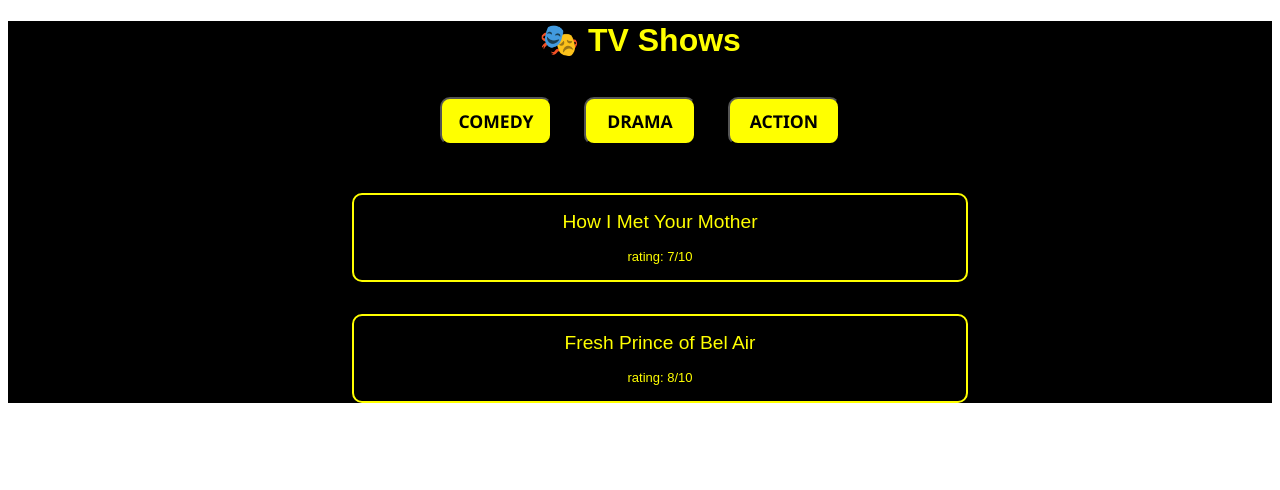
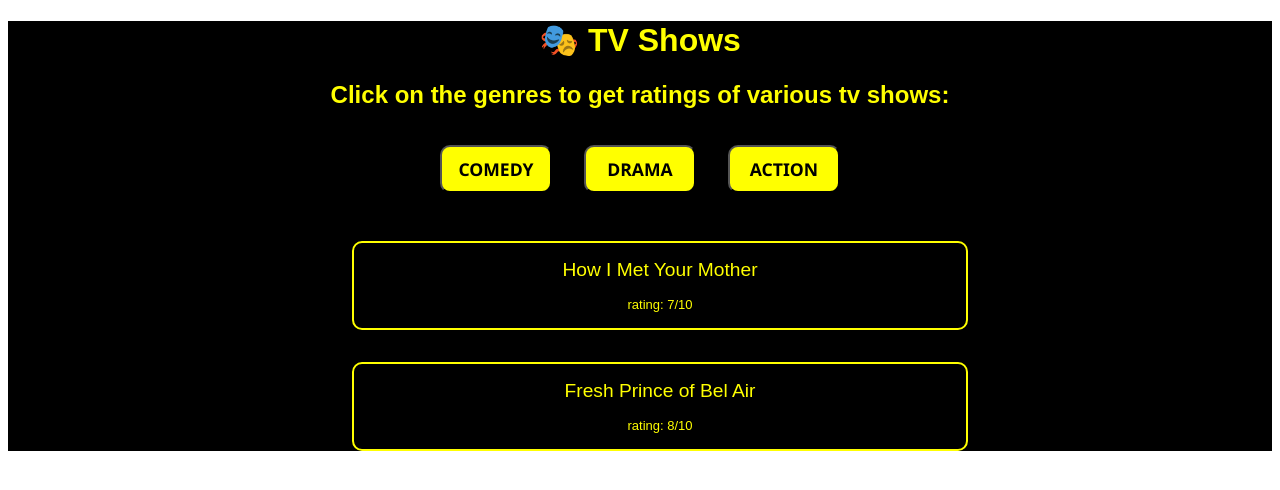
Before and after one commit to ShasheeshPurohit/tv-show-ratings, a React (Create React App) app: page / in a window 1280 px wide. Shown: the top 490 px of the page. Built offline with nearby package versions, Linux system fonts and the light colour scheme.

Commit message:
updated headings

```diff
--- a/src/App.js
+++ b/src/App.js
@@ -48,6 +48,7 @@
   return (
     <div className="App">
       <h1 className="hero-heading">🎭 TV Shows</h1>
+      <h2>Click on the genres to get ratings of various tv shows:</h2>
       <div>
         {showList.map((genre) => {
           return (
--- a/src/styles.css
+++ b/src/styles.css
@@ -4,7 +4,8 @@
   background-color: black;
 }
 
-.hero-heading {
+.hero-heading,
+h2 {
   color: yellow;
 }
 
```
